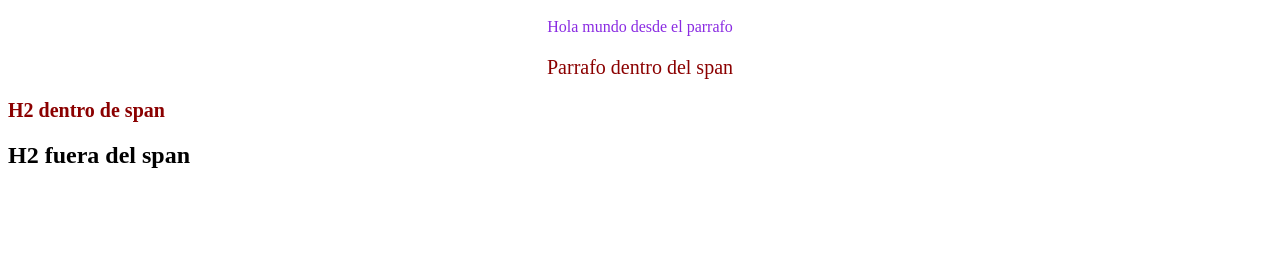
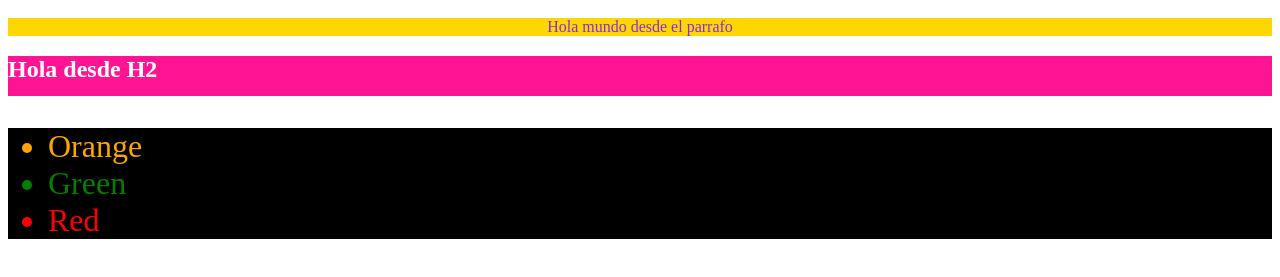
Before and after one commit to gustavoromerocl/curso-a-fondo-de-css, a plain HTML site: page index.html in a window 1280 px wide. Shown: the part 237-514 px from the top of the page. Drawn offline with Linux system fonts and the light colour scheme.

Commit message:
Selectores - Selectores de clase & ID

```diff
--- a/index.html
+++ b/index.html
@@ -12,11 +12,14 @@
     <h1 id="titulo">Hola mundo con id</h1>
     <h1 class="titulo">Hola mundo con clases</h1>
     <h1 class="titulo" style="color: chartreuse; text-align: justify;">Hola mundo estilos integrados desde la etiqueta</h1>
-    <p>Hola mundo desde el parrafo</p>
-    <span>
-        <p>Parrafo dentro del span</p>
-        <h2>H2 dentro de span</h2>
-    </span>
-    <h2>H2 fuera del span</h2>
+    <p class="ejemplo">Hola mundo desde el parrafo</p>
+    <h2 class="ejemplo">Hola desde H2</h2>
+    <div id="colores">
+        <ul>
+            <li id="orange">Orange</li>
+            <li id="green">Green</li>
+            <li id="red">Red</li>
+        </ul>
+    </div>
 </body>
 </html>
--- a/styles.css
+++ b/styles.css
@@ -17,3 +17,31 @@ span p, span h2{
     color: darkred;
     font-size: 20px;
 }
+
+.ejemplo{
+    background-color: gold;
+}
+
+h2.ejemplo{
+    background-color: deeppink;
+    color: white;
+    height: 40px;
+}
+
+#colores{
+    background-color: black;
+    color: white;
+    font-size: 2em;
+}
+
+#orange{
+    color: orange;
+}
+
+#green{
+    color: green;
+}
+
+#red{
+    color: red;
+}
```
